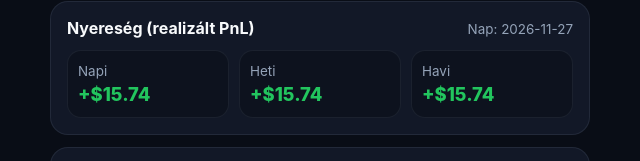
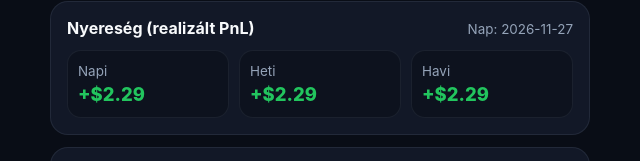
Before and after one commit to Zomir84/tozsderobot, a plain HTML site: page index.html in a window 1280 px wide. Shown: the part 274-435 px from the top of the page, 320-960 px from the left. Drawn offline with Linux system fonts and the light colour scheme.

Commit message:
Sync daily/weekly/monthly realized PnL with derived trade PnL [skip ci]

```diff
--- a/index.html
+++ b/index.html
@@ -306,6 +306,21 @@
       return `${n >= 0 ? "+" : "-"}$${Math.abs(n).toFixed(2)}`;
     }
 
+    function getItemPnlUsd(item) {
+      const sz = Number(item && item.size ? item.size : 0);
+      const sellPx = Number(item && item.price ? item.price : 0);
+      const pctMatch = String((item && item.reason) || "").match(/([+-]?\d+(?:[.,]\d+)?)\s*%/);
+      if (pctMatch && sz > 0 && sellPx > 0) {
+        const pctVal = Number(pctMatch[1].replace(",", "."));
+        const denom = 1 + pctVal / 100;
+        if (denom > 0) {
+          const impliedEntry = sellPx / denom;
+          return (sellPx - impliedEntry) * sz;
+        }
+      }
+      return Number(item && item.pnl_usdt != null ? item.pnl_usdt : 0);
+    }
+
     function computeExitLevels(s) {
       if (!s || !s.has_position || !Number(s.entry_price)) {
         return null;
@@ -396,24 +411,20 @@
       const todayStr = now.toISOString().slice(0, 10);
       document.getElementById("realized-date").textContent = `Nap: ${todayStr}`;
 
-      let daily = status && status.realized_daily != null ? Number(status.realized_daily) : null;
-      let weekly = status && status.realized_weekly != null ? Number(status.realized_weekly) : null;
-      let monthly = status && status.realized_monthly != null ? Number(status.realized_monthly) : null;
-
-      if (daily == null || weekly == null || monthly == null) {
-        daily = 0; weekly = 0; monthly = 0;
+      let daily = 0;
+      let weekly = 0;
+      let monthly = 0;
       const weekAgo = Date.now() - 7 * 86400000;
       const monthAgo = Date.now() - 30 * 86400000;
 
       for (const item of (history || [])) {
-          if (String(item.side || "").toUpperCase() === "SELL" && item.pnl_usdt != null) {
-            const pnl = Number(item.pnl_usdt) || 0;
+        if (String(item.side || "").toUpperCase() === "SELL") {
+          const pnl = getItemPnlUsd(item);
           const ts = Date.parse(item.time || "");
           if (!Number.isNaN(ts)) {
             if ((item.time || "").slice(0, 10) === todayStr) daily += pnl;
             if (ts >= weekAgo) weekly += pnl;
             if (ts >= monthAgo) monthly += pnl;
-            }
           }
         }
       }
@@ -626,22 +637,7 @@
         const side = (item.side || item.status || "INFO").toUpperCase();
         const cls = side === "BUY" ? "side-buy" : side === "SELL" ? "side-sell" : "side-hold";
         const px = item.price != null ? `$${Number(item.price).toFixed(2)}` : "—";
-
-        let pnlDisplay = formatSignedUsd(item.pnl_usdt || 0);
-        if (side === "SELL") {
-          const sz = Number(item.size || 0);
-          const sellPx = Number(item.price || 0);
-          const pctMatch = String(item.reason || "").match(/([+-]?\d+(?:[.,]\d+)?)\s*%/);
-          if (pctMatch && sz > 0 && sellPx > 0) {
-            const pctVal = Number(pctMatch[1].replace(",", "."));
-            const denom = 1 + pctVal / 100;
-            if (denom > 0) {
-              const impliedEntry = sellPx / denom;
-              const derivedPnl = (sellPx - impliedEntry) * sz;
-              pnlDisplay = formatSignedUsd(derivedPnl);
-            }
-          }
-        }
+        const pnlDisplay = formatSignedUsd(getItemPnlUsd(item));
 
         const extra = side === "SELL"
           ? `${Number(item.size || 0).toFixed(4)} SOL • PnL: ${pnlDisplay} (${item.reason || ""})`
```
Lines whose indentation alone changed are shown as unchanged.
